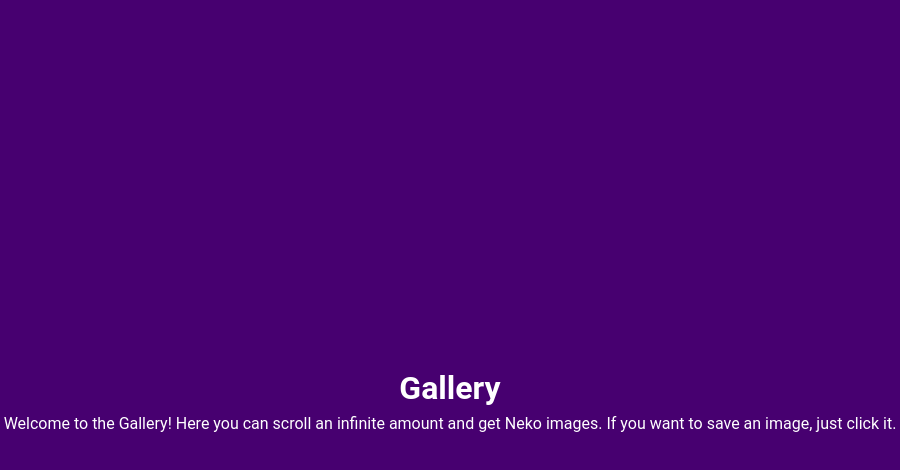
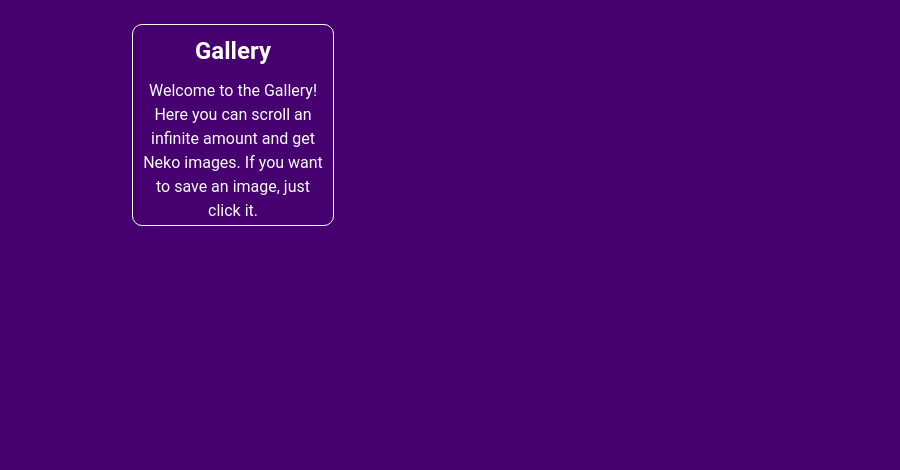
Before and after one commit to hdgamer1404Jonas/Kassuuuuuuuuuu, an Electron app: page electron/html/gallery.html in a window 900 px wide. Drawn offline with Linux system fonts and the light colour scheme; no server answers.

Commit message:
Gallery Finished

```diff
--- a/electron/css/gallery.css
+++ b/electron/css/gallery.css
@@ -1,86 +1,63 @@
 html,
 body {
-  height: 100%;
-  margin: 0;
-  padding: 0;
-  font-family: 'Roboto', sans-serif;
-  font-size: 16px;
-  line-height: 1.5;
-  color: #333;
-}
+    padding: 0;
+    font-family: 'Roboto', sans-serif;
+    font-size: 16px;
+    line-height: 1.5;
+    color: #333;
+    background-color: #470070;
 
-.main {
-    display: flex;
-    flex-direction: column;
-    top: 0;
-    left: 0;
-    width: 100%;
-    height: 100%;
-    background-color: #470070;
-    align-items: center;
-    justify-content: center;
+    overflow-x: hidden;
+    overflow-y: auto;
+
 
 }
 
 .gallery {
-    display: block;
+    display: grid;
+    grid-template-columns: repeat(2, 1fr);
+    grid-gap: 1rem;
+    padding: 1rem;
+    align-items: center;
+    justify-items: center;
+}
 
-    width: 100%;
-    height: 100%;
-    margin: 0;
-    padding: 0;
-    overflow: scroll;
-    column-count: 1;
-    column-gap: 0;
-    column-fill: auto;
-    column-rule: 0;
-    column-span: 1;
-    column-width: 90%;
+::-webkit-scrollbar {
+    width: 0.5em; /* width of scrollbar */
+    height: 0.5em; /* height of scrollbar */
+  }
 
-    row-gap: 20px;
-
-    align-items: center;
-    justify-content: center;
+  ::-webkit-scrollbar-thumb {
+    background-color: rgba(0,0,0,0); /* set scrollbar thumb color to transparent */
 }
 
 .galleryDescription {
     display: flex;
     flex-direction: column;
+    align-items: center;
     justify-content: center;
-    align-items: center;
-    width: 100%;
-    height: 100%;
-    padding: 0;
-    margin: 0;
-    overflow: scroll;
+    text-align: center;
+
+    width: 200px;
+    height: 200px;
+
+    border: 1px solid #fff;
+    border-radius: 10px;
+
 }
 
 .title {
-    font-size: 2rem;
+    font-size: 1.5rem;
     font-weight: 700;
     color: #fff;
-    text-align: center;
-    margin: 0;
-    padding: 0;
+    margin: 10px;
+    margin-top: 15px;
+    margin-bottom: 0px
 }
 
 .description {
     font-size: 1rem;
     font-weight: 400;
     color: #fff;
-    text-align: center;
-    margin: 0;
-    padding: 0;
+    margin: 10px;
 }
-
-.gallery_item {
-    display: flex;
-    flex-direction: column;
-    justify-content: center;
-    align-items: center;
-    width: 90%;
-    height: 90%;
-    padding: 0;
-    margin: 0;
-    overflow: scroll;
-}
--- a/electron/html/gallery.html
+++ b/electron/html/gallery.html
@@ -4,14 +4,12 @@
         <link rel="stylesheet" href="../css/gallery.css" type="text/css" />
     </head>
     <body>
-        <main class="main" id="main">
-            <div class="gallery">
+            <div class="gallery" id="gallery">
                 <div class="galleryDescription">
                     <div class="title">Gallery</div>
                     <div class="description">Welcome to the Gallery! Here you can scroll an infinite amount and get Neko images. If you want to save an image, just click it.</div>
                 </div>
             </div>
             <script src="../scripts/gallery.js"></script>
-        </main>
     </body>
 </html>
--- a/electron/scripts/gallery.js
+++ b/electron/scripts/gallery.js
@@ -1,23 +1,46 @@
 const gallery = document.getElementById('gallery');
+
+const ipcRenderer = require('electron').ipcRenderer;
 
 const apilink = 'https://nekos.life/api/v2/img/neko';
 
-function addGalleryItem() {
-    const imageLink = fetch(apilink)
+async function addGalleryItem() {
+    const imageLink = await fetch(apilink)
         .then(response => response.json())
         .then(data => data.url);
-
+    console.log(imageLink);
     const image = document.createElement('img');
-    image.className = 'gallery-item';
     image.src = imageLink;
     image.addEventListener('click', onImageClick);
+    image.style.width = '200px';
+    image.style.height = '200px';
+    image.style.objectFit = 'cover';
+    image.style.borderRadius = '10px';
+    image.style.margin = '10px';
     gallery.appendChild(image);
 }
 
 function onImageClick(event) {
     const src = event.target.src;
-    // remove the image from the gallery
-    event.target.remove();
+    // download the image to the downloads folder
+    ipcRenderer.send('download', {
+        url: src
+    });
 }
 
-setInterval(addGalleryItem, 1000);
+
+for (let i = 0; i < 7; i++) {
+    addGalleryItem();
+}
+
+// add an scroll event listener to the gallery
+document.addEventListener('scroll', () => {
+    // if the user has scrolled to the bottom of the page
+    if (window.innerHeight + window.scrollY >= document.body.offsetHeight) {
+        // add another image to the gallery
+        addGalleryItem();
+        addGalleryItem();
+        // move up the page by 20px
+        window.scrollBy(0, -20);
+    }
+});
--- a/package.json
+++ b/package.json
@@ -12,6 +12,7 @@
   "license": "ISC",
   "dependencies": {
     "custom-electron-titlebar": "^4.2.0-beta.0",
+    "electron-dl": "^3.5.0",
     "pkg": "^5.8.1"
   },
   "devDependencies": {
```
Also changed, not shown: index.js (+22 -6 lines), 1 other file.
